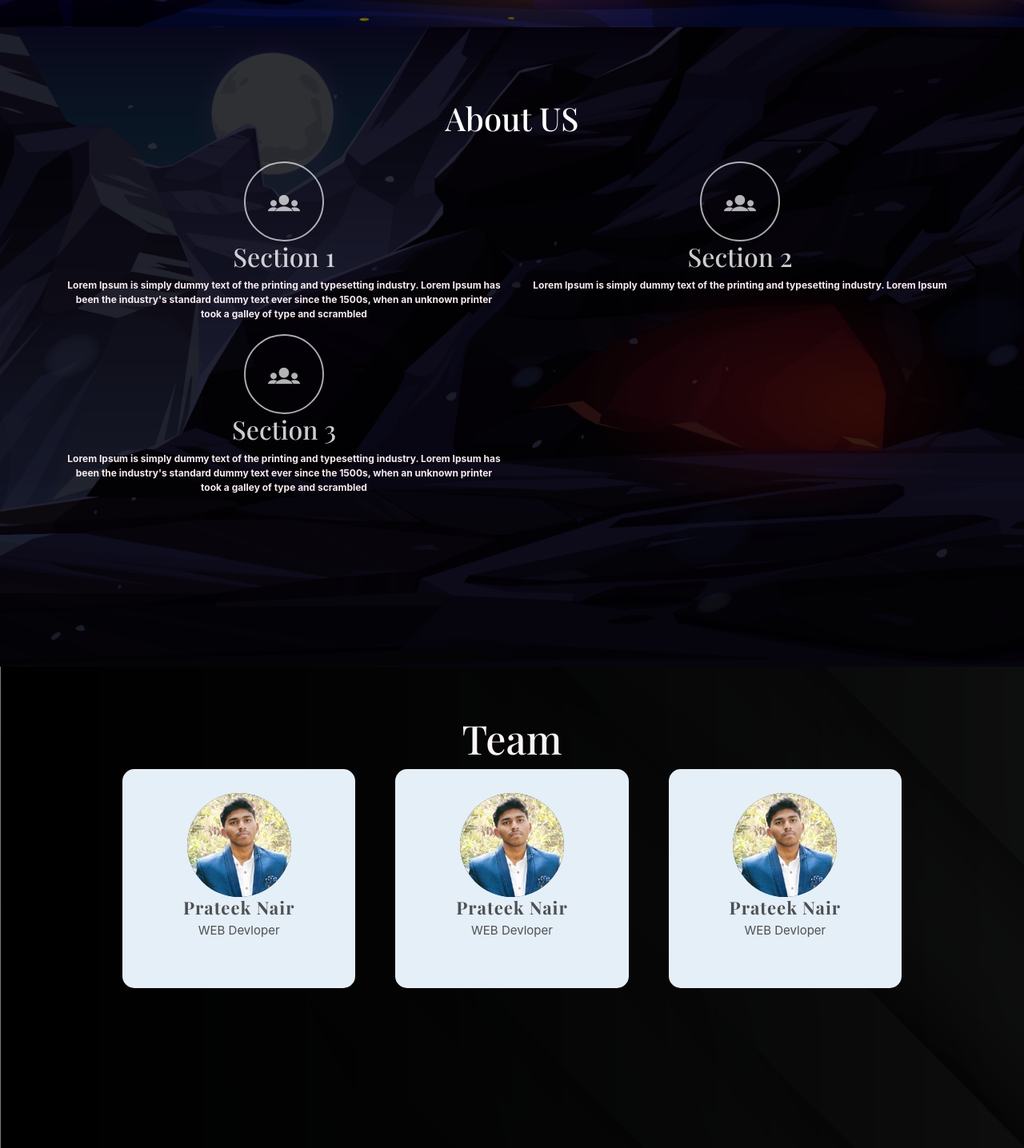
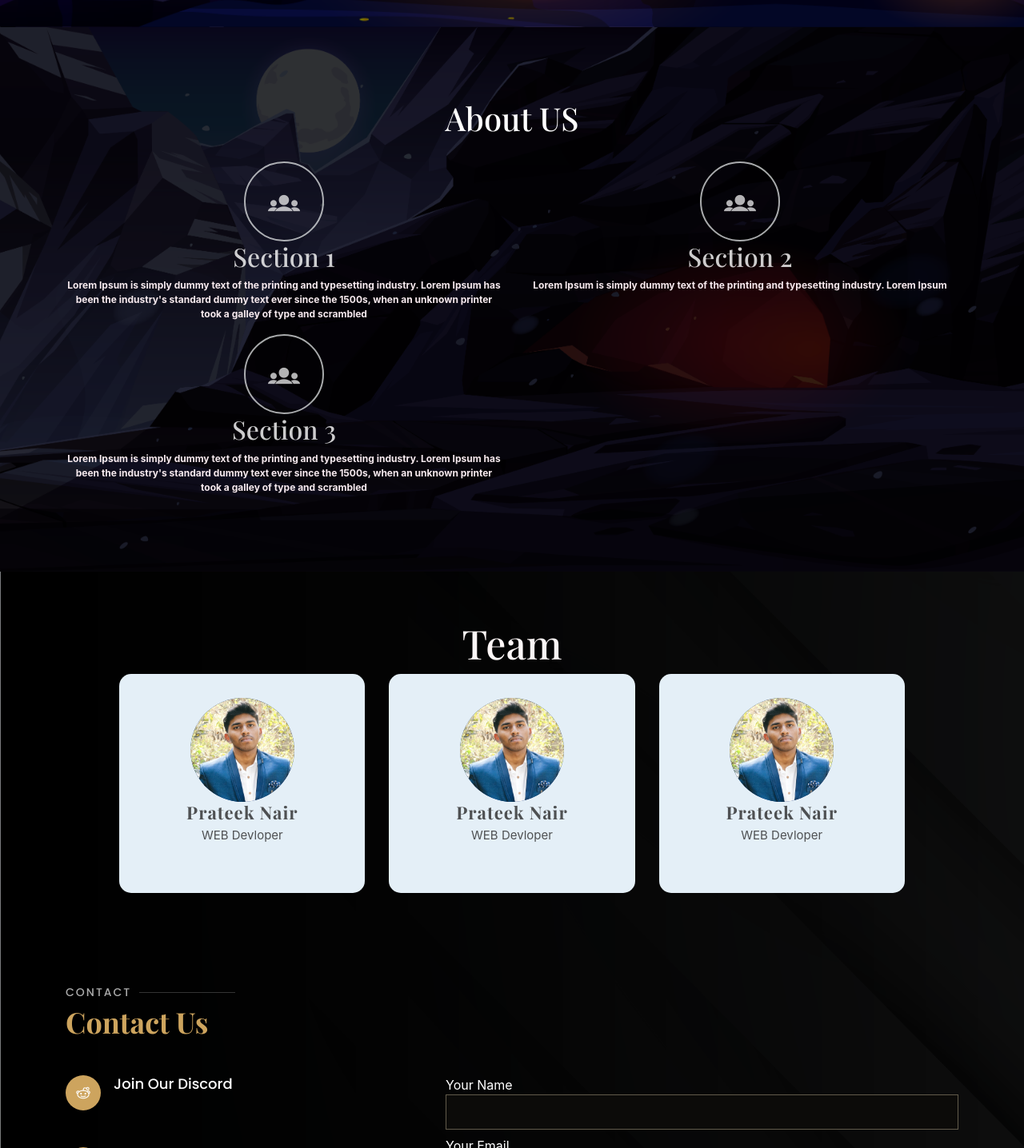
Before and after one commit to Biswa-bob/Cosmoinfinitas, a React (Create React App) app: page / in a window 1280 px wide. Shown: the part 766-2202 px from the top of the page at 80% size. Built offline with nearby package versions, Linux system fonts and the light colour scheme; a web font is replaced by a local one.

Commit message:
errors removed

```diff
--- a/public/assets/css/style.css
+++ b/public/assets/css/style.css
@@ -760,7 +760,7 @@
   background-size: cover;
   position: relative;
   padding: 80px 0;
-  height: 100vh;
+  height: 100%;
 }
 
 .about:before {
@@ -913,7 +913,7 @@
 .team {
   /* background-color: rgb(240, 233, 233); */
   /* background-image: url("../img/bg-3.png"); */
-  height: 100vh;
+  /* height: 100vh; */
 }
 .team h1 {
   color: rgb(252, 246, 246);
@@ -924,7 +924,7 @@
   text-align: center;
   overflow: hidden;
   position: relative;
-  margin: 0px 25px;
+  margin: 0px 15px;
   padding: 30px 70px;
   width: 30%;
   border-radius: 15px;
@@ -1068,6 +1068,12 @@
   border-radius: 50px;
   transition: all 0.3s ease-in-out;
 }
+@media(max-width:768px){
+  .contact .info i{
+
+    text-align: center;
+  }
+}
 
 .contact .info h4 {
   padding: 0 0 0 60px;
@@ -1145,6 +1151,7 @@
 
 .contact .php-email-form input,
 .contact .php-email-form textarea {
+  width:100%;
   border-radius: 0;
   box-shadow: none;
   font-size: 14px;
--- a/src/components/Contact.js
+++ b/src/components/Contact.js
@@ -39,7 +39,7 @@
             <p>Contact Us</p>
           </div>
 
-          <div class="row">
+          <div class="row" >
             <div class="col-lg-5 d-flex align-items-stretch">
               <div class="info">
                 <div class="address">
@@ -79,7 +79,7 @@
                 onSubmit={formSubmit}
               >
                 <div class="form-row">
-                  <div class="form-group col-md-6">
+                  <div class="form-group col-md-12">
                     <label for="name">Your Name</label>
                     <input
                       type="text"
@@ -93,7 +93,7 @@
                     />
                     <div class="validate"></div>
                   </div>
-                  <div class="form-group col-md-6">
+                  <div class="form-group col-md-12">
                     <label for="name">Your Email</label>
                     <input
                       type="email"
```
Also changed, not shown: 1 other file (tests, documents, lock files or other folders).
